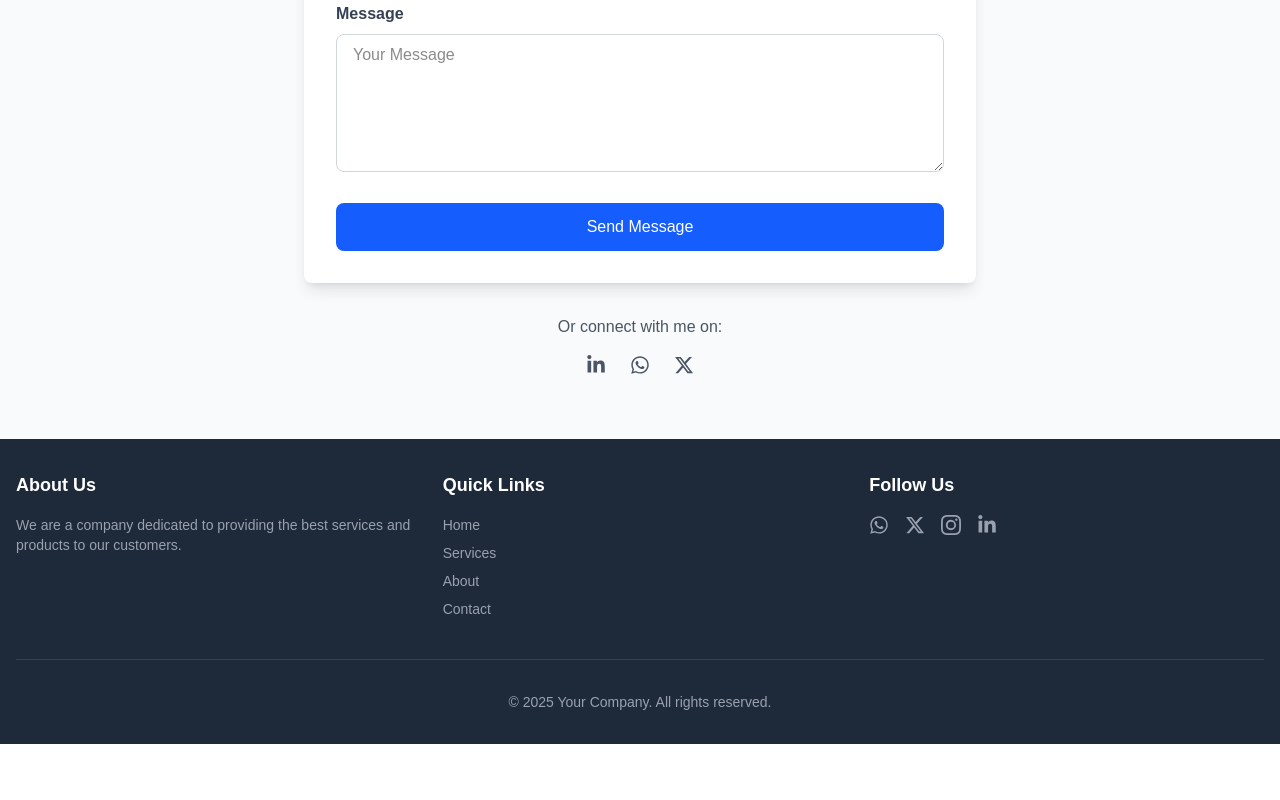
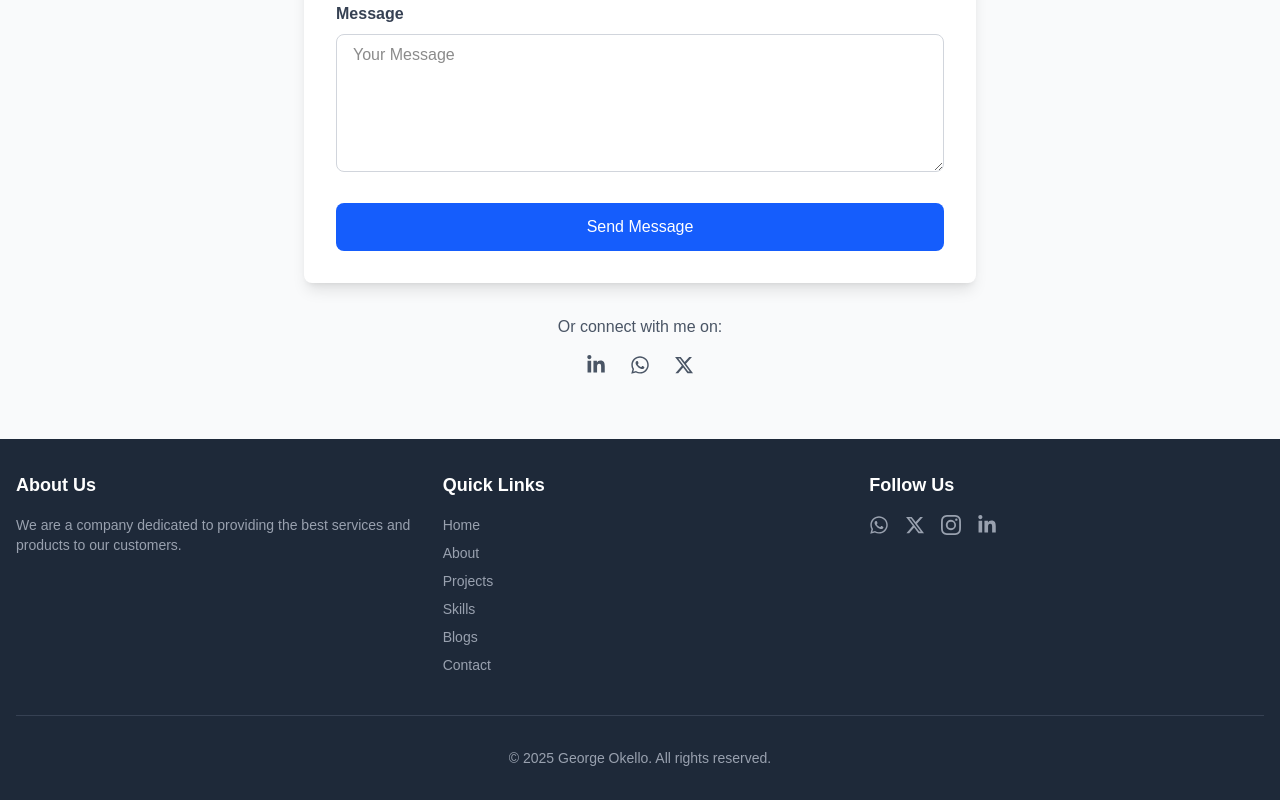
Before and after one commit to okellogeorgeokoth/my-portfolio, a Next.js app: page / in a window 1280 px wide. Shown: the part 3942-4742 px from the top of the page. Before the commit the page ends 4686 px from the top, so only its background shows below. Built offline with nearby package versions, Linux system fonts and the light colour scheme.

Commit message:
Updated all the pages in app sections

```diff
--- /dev/null
+++ b/app/(pages)/blogs/page.tsx
@@ -0,0 +1,40 @@
+import React from 'react';
+
+export default function BlogPage() {
+  return (
+    <div className="min-h-screen bg-gray-100 py-8">
+      <div className="max-w-4xl mx-auto px-4">
+        <h1 className="text-4xl font-bold text-center mb-8">Blog</h1>
+        <div className="space-y-6">
+          <div className="bg-white p-6 rounded-lg shadow-md">
+            <h2 className="text-2xl font-semibold mb-2">First Blog Post</h2>
+            <p className="text-gray-700">
+              This is the content of the first blog post. It can include various details about the topic, insights, and more.
+            </p>
+            <a href="/blog/first-post" className="text-blue-500 hover:underline mt-4 inline-block">
+              Read more...
+            </a>
+          </div>
+          <div className="bg-white p-6 rounded-lg shadow-md">
+            <h2 className="text-2xl font-semibold mb-2">Second Blog Post</h2>
+            <p className="text-gray-700">
+              This is the content of the second blog post. It can include various details about the topic, insights, and more.
+            </p>
+            <a href="/blog/second-post" className="text-blue-500 hover:underline mt-4 inline-block">
+              Read more...
+            </a>
+          </div>
+          <div className="bg-white p-6 rounded-lg shadow-md">
+            <h2 className="text-2xl font-semibold mb-2">Third Blog Post</h2>
+            <p className="text-gray-700">
+              This is the content of the third blog post. It can include various details about the topic, insights, and more.
+            </p>
+            <a href="/blog/third-post" className="text-blue-500 hover:underline mt-4 inline-block">
+              Read more...
+            </a>
+          </div>
+        </div>
+      </div>
+    </div>
+  );
+}
--- a/app/page.tsx
+++ b/app/page.tsx
@@ -1,13 +1,13 @@
-import AboutUs from '@/components/Aboutus'
-import Contactus from '@/components/Contactus'
 import Footer from '@/components/Footer'
 import Header from '@/components/Header'
-import Hero from '@/components/Hero'
 import Navbar from '@/components/Navbar'
-import Projects from '@/components/Projects'
-import Reviews from '@/components/Reviews'
-import Skills from '@/components/Skills'
 import React from 'react'
+import AboutUs from './(pages)/aboutus/page'
+import ContactUs from './(pages)/contactus/page'
+import Projects from './(pages)/projects/page'
+import Hero from './(pages)/hero/page'
+import Skills from './(pages)/skills/page'
+import Reviews from './(pages)/reviews/page'
 
 function page() {
   return (
@@ -20,7 +20,7 @@ function page() {
       <Projects/>
       <Skills/>
       <Reviews/>
-      <Contactus/>
+      <ContactUs/>
       <Footer />
        </div>
   )
--- a/components/Footer.tsx
+++ b/components/Footer.tsx
@@ -2,6 +2,7 @@ import React from 'react';
 import { BsInstagram } from 'react-icons/bs';
 import { FaLinkedinIn, FaWhatsapp } from 'react-icons/fa';
 import { FaXTwitter } from 'react-icons/fa6';
+import Link from 'next/link';
 
 export default function Footer() {
   return (
@@ -20,10 +21,24 @@ export default function Footer() {
           <div>
             <h3 className="text-lg font-semibold mb-4">Quick Links</h3>
             <ul className="text-sm text-gray-400">
-              <li className="mb-2"><a href="#" className="hover:text-white">Home</a></li>
-              <li className="mb-2"><a href="#" className="hover:text-white">Services</a></li>
-              <li className="mb-2"><a href="#" className="hover:text-white">About</a></li>
-              <li className="mb-2"><a href="#" className="hover:text-white">Contact</a></li>
+              <li className="mb-2">
+                <Link href="/" className="hover:text-white">Home</Link>
+              </li>
+              <li className="mb-2">
+                <Link href="/aboutus" className="hover:text-white">About</Link>
+              </li>
+              <li className="mb-2">
+                <Link href="/projects" className="hover:text-white">Projects</Link>
+              </li>
+              <li className="mb-2">
+                <Link href="/skills" className="hover:text-white">Skills</Link>
+              </li>
+              <li className="mb-2">
+                <Link href="/blogs" className="hover:text-white">Blogs</Link>
+              </li>
+              <li className="mb-2">
+                <Link href="/contactus" className="hover:text-white">Contact</Link>
+              </li>
             </ul>
           </div>
 
@@ -32,10 +47,10 @@ export default function Footer() {
             <h3 className="text-lg font-semibold mb-4">Follow Us</h3>
             <div className="flex space-x-4">
               <a href="#" className="text-gray-400 hover:text-white">
-              <FaWhatsapp className="text-xl cursor-pointer hover:text-green-500" />
+                <FaWhatsapp className="text-xl cursor-pointer hover:text-green-500" />
               </a>
               <a href="#" className="text-gray-400 hover:text-white">
-               <FaXTwitter className="text-xl cursor-pointer hover:text-black" />
+                <FaXTwitter className="text-xl cursor-pointer hover:text-black" />
               </a>
               <a href="#" className="text-gray-400 hover:text-white">
                 <BsInstagram className="text-xl cursor-pointer hover:text-pink-600" />
@@ -49,7 +64,7 @@ export default function Footer() {
 
         {/* Copyright Section */}
         <div className="border-t border-gray-700 mt-8 pt-8 text-center text-sm text-gray-400">
-          &copy; {new Date().getFullYear()} Your Company. All rights reserved.
+          &copy; {new Date().getFullYear()} George Okello. All rights reserved.
         </div>
       </div>
     </footer>
--- a/components/Navbar.tsx
+++ b/components/Navbar.tsx
@@ -1,10 +1,11 @@
 "use client";
 import React, { useState, useRef, useEffect } from 'react';
+import Link from 'next/link';
 
 export default function Navbar() {
   const [isMenuOpen, setIsMenuOpen] = useState(false);
   const [isHovered, setIsHovered] = useState(false);
-  const menuRef = useRef<HTMLDivElement>(null); // Explicitly define the ref type
+  const menuRef = useRef<HTMLDivElement>(null);
 
   const toggleMenu = () => {
     setIsMenuOpen(!isMenuOpen);
@@ -14,10 +15,9 @@ export default function Navbar() {
     setIsMenuOpen(false);
   };
 
-  // Close menu when clicking outside of it
   useEffect(() => {
-    const handleClickOutside = (event: MouseEvent) => { // Add type for event
-      if (menuRef.current && !menuRef.current.contains(event.target as Node)) { // Cast event.target to Node
+    const handleClickOutside = (event: MouseEvent) => {
+      if (menuRef.current && !menuRef.current.contains(event.target as Node)) {
         closeMenu();
       }
     };
@@ -32,7 +32,6 @@ export default function Navbar() {
     <nav className="fixed w-full z-50 bg-transparent md:bg-white shadow-lg">
       <div className="container mx-auto px-4">
         <div className="flex justify-between items-center py-4">
-          {/* Hamburger Menu for Mobile */}
           <div className="md:hidden">
             <button onClick={toggleMenu} className="focus:outline-none">
               <svg
@@ -52,18 +51,16 @@ export default function Navbar() {
             </button>
           </div>
 
-          {/* Desktop Navigation Links */}
           <div className="hidden md:flex justify-center flex-1 space-x-8">
-            <a href="#home" className="hover:text-gray-400">Home</a>
-            <a href="/about" className="hover:text-gray-400">About</a>
-            <a href="#projects" className="hover:text-gray-400">Projects</a>
-            <a href="#skills" className="hover:text-gray-400">Skills</a>
-            <a href="#skills" className="hover:text-gray-400">Blogs</a>
-            <a href="#contact" className="hover:text-gray-400">Contact</a>
+            <Link href="/" className="hover:text-gray-400">Home</Link>
+            <Link href="/aboutus" className="hover:text-gray-400">About</Link>
+            <Link href="/projects" className="hover:text-gray-400">Projects</Link>
+            <Link href="/skills" className="hover:text-gray-400">Skills</Link>
+            <Link href="/blogs" className="hover:text-gray-400">Blogs</Link>
+            <Link href="/contactus" className="hover:text-gray-400">Contact</Link>
           </div>
         </div>
 
-        {/* Mobile Navigation Links */}
         <div
           ref={menuRef}
           onMouseEnter={() => setIsHovered(true)}
@@ -89,12 +86,12 @@ export default function Navbar() {
                 ></path>
               </svg>
             </button>
-            <a href="#home" className="block py-2 hover:text-gray-400">Home</a>
-            <a href="#about" className="block py-2 hover:text-gray-400">About</a>
-            <a href="#projects" className="block py-2 hover:text-gray-400">Projects</a>
-            <a href="#skills" className="block py-2 hover:text-gray-400">Skills</a>
-            <a href="#skills" className="block py-2 hover:text-gray-400">Blogs</a>
-            <a href="#contact" className="block py-2 hover:text-gray-400">Contact</a>
+            <Link href="/" className="block py-2 hover:text-gray-400">Home</Link>
+            <Link href="/aboutus" className="block py-2 hover:text-gray-400">About</Link>
+            <Link href="/projects" className="block py-2 hover:text-gray-400">Projects</Link>
+            <Link href="/skills" className="block py-2 hover:text-gray-400">Skills</Link>
+            <Link href="/blogs" className="block py-2 hover:text-gray-400">Blogs</Link>
+            <Link href="/contactus" className="block py-2 hover:text-gray-400">Contact</Link>
           </div>
         </div>
       </div>
```
Also changed, not shown: app/(pages)/aboutus/page.tsx (renamed from components/Aboutus.tsx), app/(pages)/contactus/page.tsx (renamed from components/Contactus.tsx), app/(pages)/hero/page.tsx (renamed from components/Hero.tsx), app/(pages)/projects/page.tsx (renamed from components/Projects.tsx), app/(pages)/reviews/page.tsx (renamed from components/Reviews.tsx), app/(pages)/skills/page.tsx (renamed from components/Skills.tsx).
